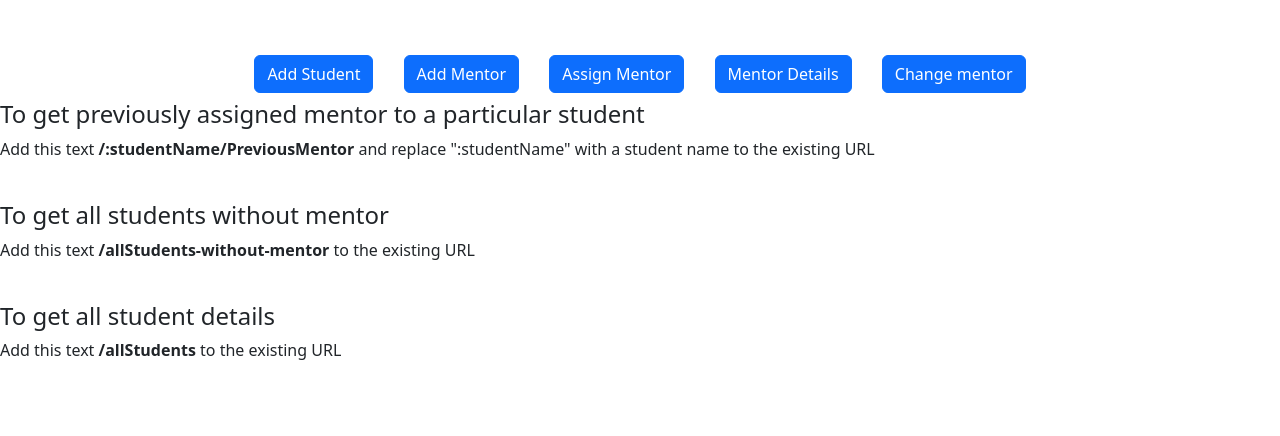
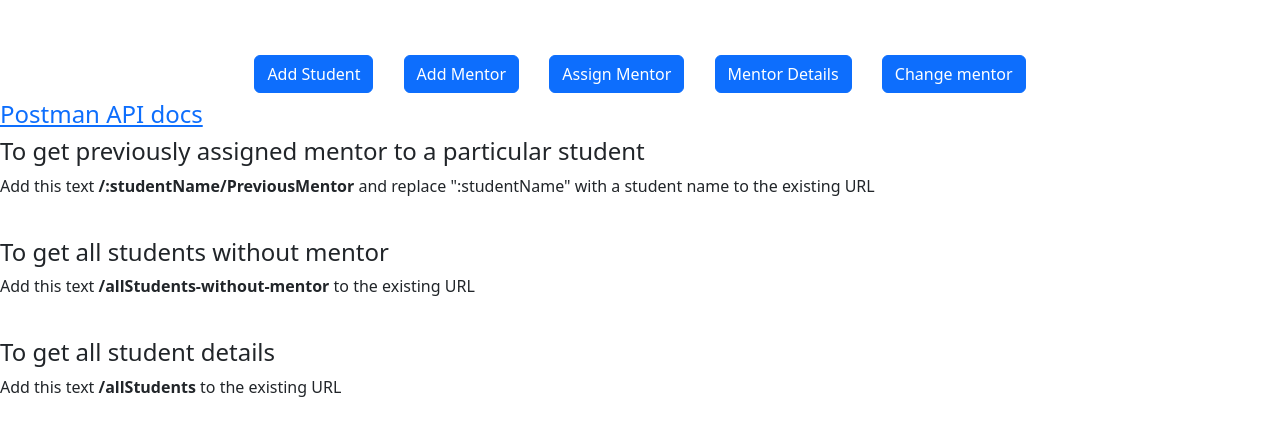
Before and after one commit to Tamizh-1153/assign-mentor, a website: page public/index.html in a window 1280 px wide. Drawn offline with nearby package versions, Linux system fonts and the light colour scheme.

Commit message:
Update index.html

```diff
--- a/public/index.html
+++ b/public/index.html
@@ -34,6 +34,7 @@
         <a class="btn btn-primary" href="./changeMentor.html">Change mentor</a>
       </button>
     </div>
+    <h4><a href="https://documenter.getpostman.com/view/27828237/2s93z6e4Re">Postman API docs</a></h4>
     <h4>To get previously assigned mentor to a particular student</h4>
     <p> Add this text <strong>/:studentName/PreviousMentor</strong> and replace ":studentName" with a student name to the existing URL</p>
     <br>
```
